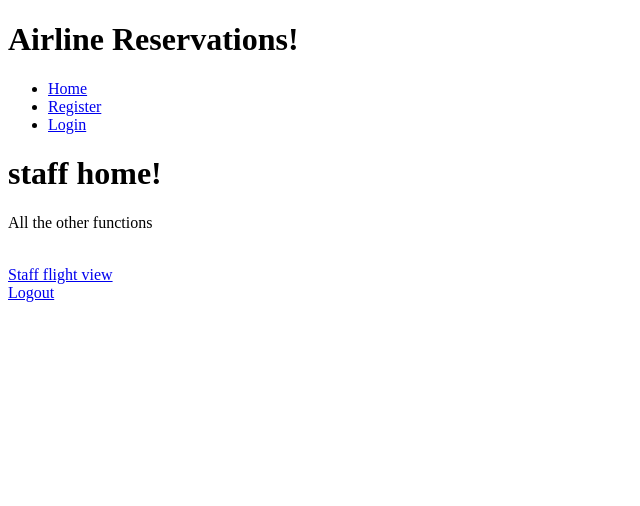
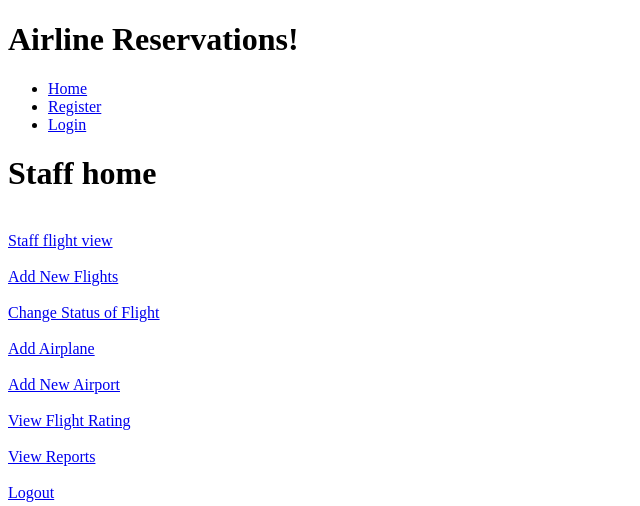
Before and after one commit to EleanorMoseley/airline-project, a Flask app: page /staffhome in a window 1280 px wide. Shown: the top 506 px of the page, without its empty margins (0-640 px from the left). Run offline with Flask 3, Linux system fonts and the light colour scheme.

Commit message:
linked all the function to staffHome

```diff
--- a/templates/staffHome.html
+++ b/templates/staffHome.html
@@ -1,12 +1,28 @@
+<!--
+    View flights
+    Create New Flights
+    Change Status of flights ->
+    Add Airplane in the system
+    Add new Airports in the system
+    View flight ratings
+    View Reports
+    (Logout)
+-->
+
 {% extends "base.html" %}
-
 {% block content %}
     <body>
         <form action="/stafflogin" method="post">
-            <h1>staff home!</h1>
-            <p>All the other functions</p>
+            <h1>Staff home</h1>
             <br><a href="/staff_flights">Staff flight view</a><br>
+            <br><a href="/add_flight">Add New Flights</a><br>
+            <br><a href="/edit_flight/<int:flight_number">Change Status of Flight</a><br>
+            <br><a href="/add_airplane">Add Airplane</a><br>
+            <br><a href="/add_airport">Add New Airport</a><br>
+            <br><a href="/view_flight_rating">View Flight Rating</a><br>
+            <br><a href="/view_reports">View Reports</a><br>
         </form>
+        <br>
         <a href="/logout">Logout</a>
     </body>
 </html>
```
